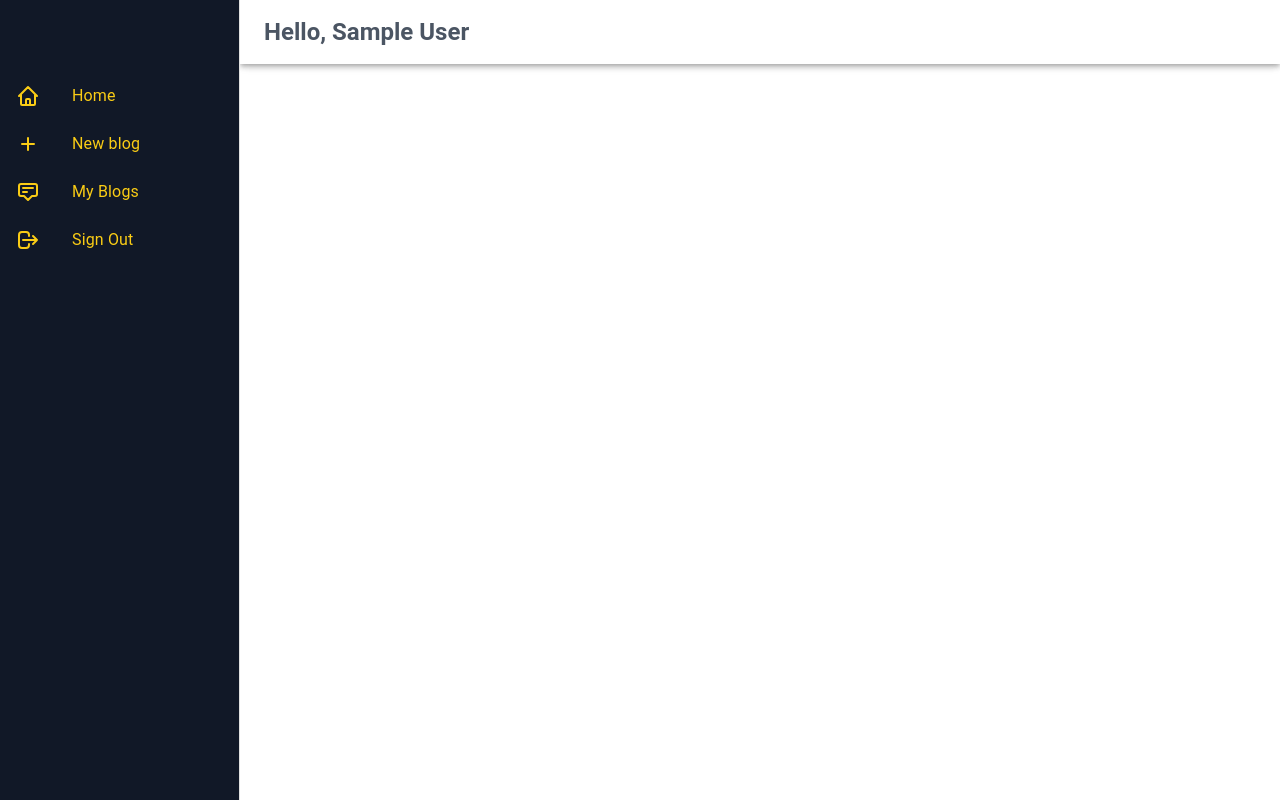
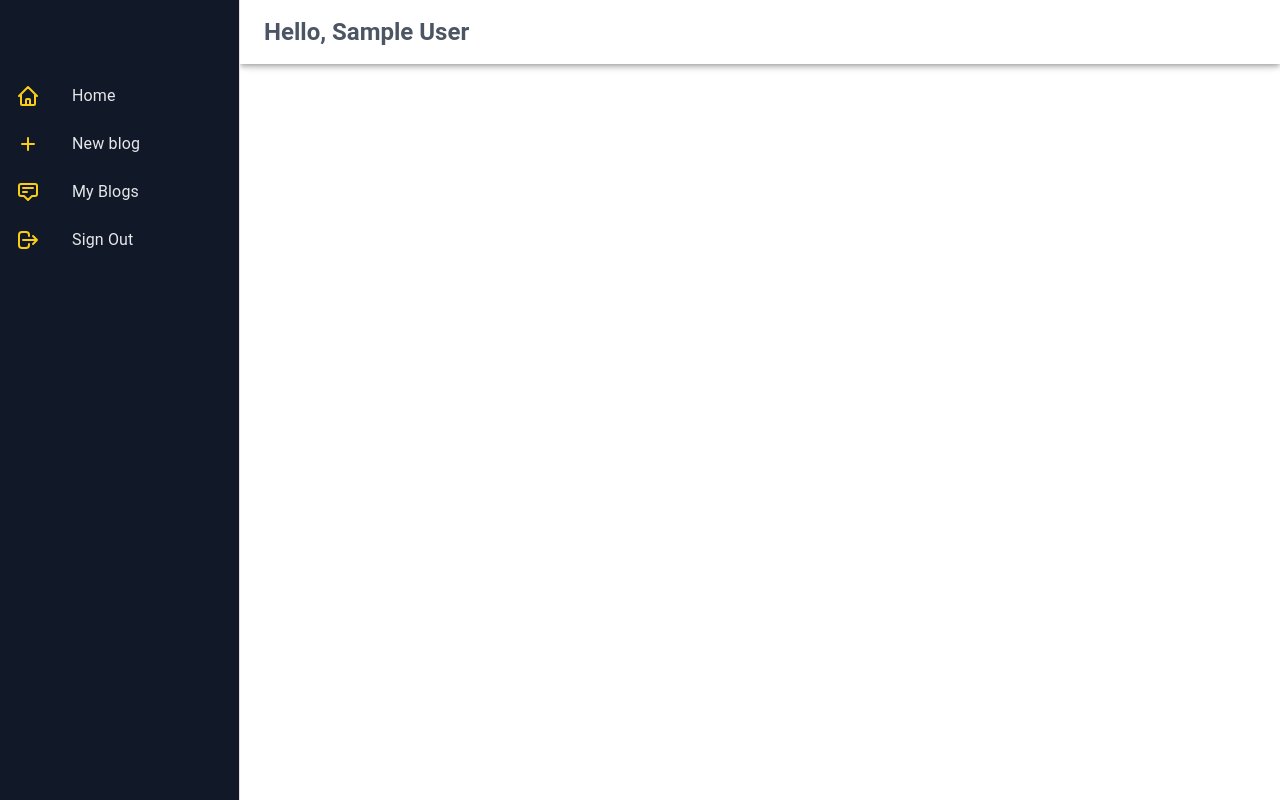
Before and after one commit to SudiptaAdhikaryJoy/express-travel-client, a React (Create React App) app: page /dashboard in a window 1280 px wide. Built offline with nearby package versions, Linux system fonts and the light colour scheme; no server answers; sample sign-in values are in the browser's storage.

Commit message:
change text color

```diff
--- a/src/pages/Dashboard/DashboardDrawer/DashboardDrawer.js
+++ b/src/pages/Dashboard/DashboardDrawer/DashboardDrawer.js
@@ -25,7 +25,7 @@ function DashboardDrawer(props) {
     };
 
     const drawer = (
-        <div className="bg-gray-900 h-screen text-yellow-400">
+        <div className="bg-gray-900 h-screen text-gray-200">
             <Toolbar />
             <List>
                 <Link to='/'>
```
